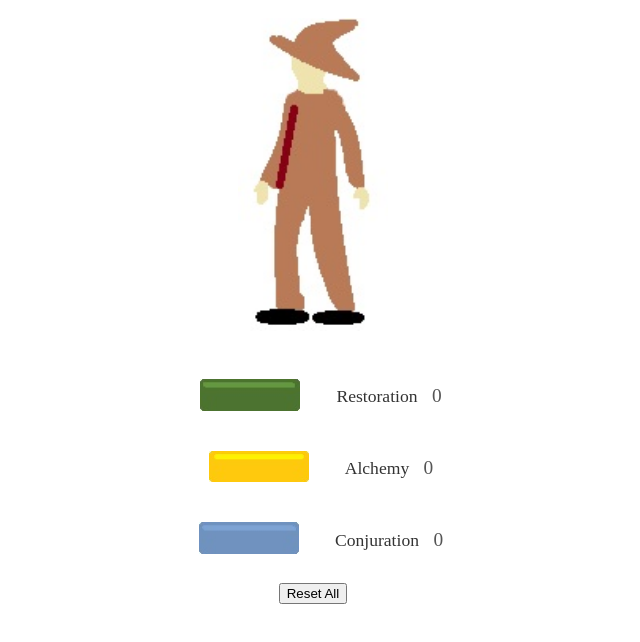
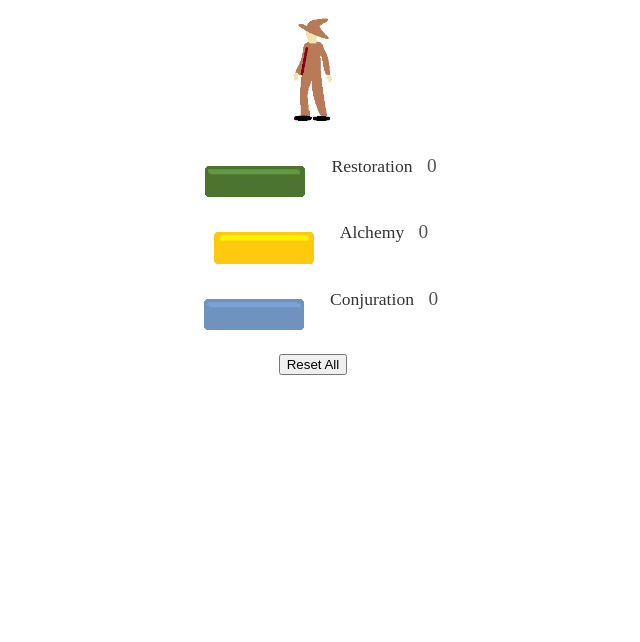
Before and after one commit to candicekoolhaas/worklarp, a plain HTML site: page index.html in a window 1280 px wide. Shown: the part 90-732 px from the top of the page, without its empty margins (327-967 px from the left). Drawn offline with Linux system fonts and the light colour scheme.

Commit message:
aesthetic updating

```diff
--- a/index.html
+++ b/index.html
@@ -12,9 +12,9 @@
 
     .button-row {
       display: flex;
-      align-items: center;
+      align-items: flex-start;
       justify-content: center;
-      margin: 15px 0;
+      margin: 10px 0;
     }
 
     .btn {
@@ -29,7 +29,7 @@
     }
 
     .label {
-      margin-left: 20px;
+      margin-left: 10px;
       font-size: 1.1em;
       color: #333;
     }
@@ -45,7 +45,7 @@
   <h1>work LARP</h1>
 
   <!-- Avatar -->
-  <img src="avatar.jpg" alt="Avatar" width="150"><br><br>
+  <img src="avatar.jpg" alt="Avatar" width="50"><br><br>
 
   <!-- Restoration -->
   <div class="button-row">
@@ -60,7 +60,7 @@
 
   <!-- Alchemy -->
   <div class="button-row">
-    <button class="btn" onclick="addPoints('Alchemy', 5)">
+    <button class="btn" onclick="addPoints('Alchemy', 1)">
       <img src="button2.jpg" alt="Alchemy Button">
     </button>
     <div class="label">
@@ -71,7 +71,7 @@
 
   <!-- Conjuration -->
   <div class="button-row">
-    <button class="btn" onclick="addPoints('Conjuration', 10)">
+    <button class="btn" onclick="addPoints('Conjuration', 1)">
       <img src="button3.jpg" alt="Conjuration Button">
     </button>
     <div class="label">
```
